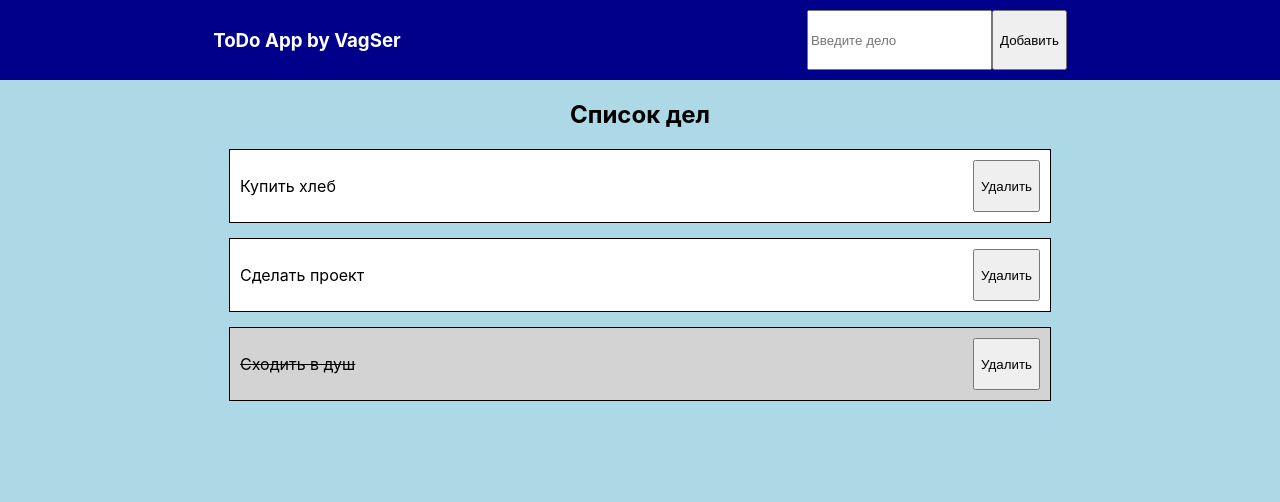
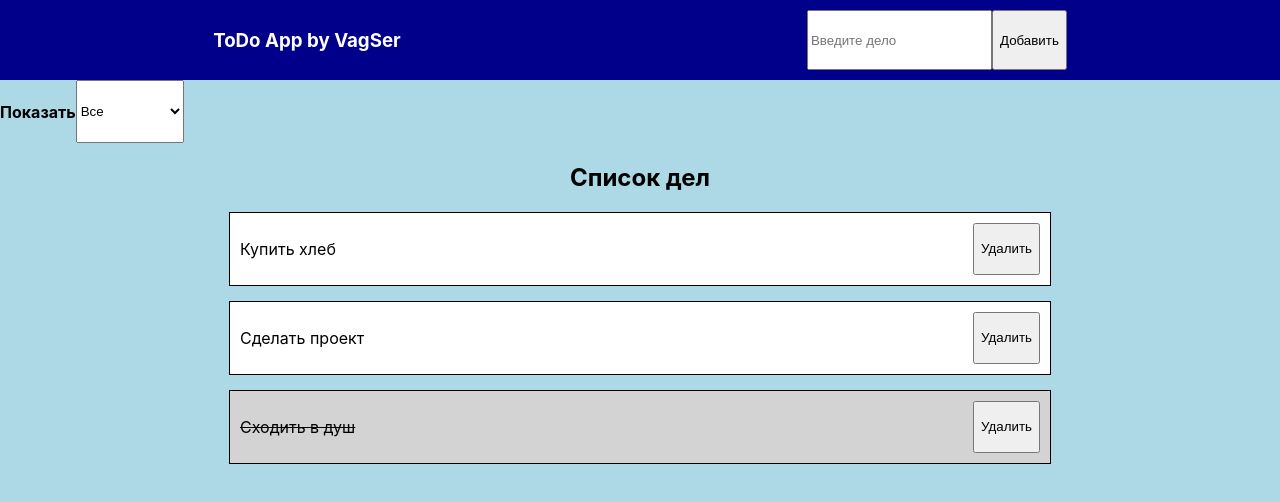
Before and after one commit to VagSer/todo-list, a React (Create React App) app: page / in a window 1280 px wide. Shown: the top 502 px of the page. Built offline with nearby package versions, Linux system fonts and the light colour scheme.

Commit message:
Добавил сортировку

```diff
--- a/src/App.js
+++ b/src/App.js
@@ -1,4 +1,4 @@
-import {useState} from 'react';
+import {useState, useEffect} from 'react';
 import ToDoList from './components/ToDoList';
 import MyHeader from './components/MyHeader';
 
@@ -11,6 +11,17 @@ function App() {
     {id: 1, text: 'Сделать проект', isDone: false},
     {id: 2, text: 'Сходить в душ', isDone: true}
   ])
+
+  const [whatShow, setWhatShow] = useState('all')
+  const [appendedTodos, setAppendedTodos] = useState(allTodos)
+
+  const showTodos = (e) => {
+    setWhatShow(e.target.value)
+    if (e.target.value === 'all') setAppendedTodos(allTodos)
+    else if (e.target.value === 'done') {
+      setAppendedTodos(allTodos.filter(todo => todo.isDone === true))
+    } else setAppendedTodos(allTodos.filter(todo => todo.isDone === false))
+  }
 
   const addTodo = (e) => {
     if (newTodo.text) {
@@ -28,7 +39,18 @@ function App() {
   return (
     <div className='App'>
       <MyHeader newTodo={newTodo} setNewTodo={setNewTodo} addTodo={addTodo}/>
-      <ToDoList title={allTodos.length? 'Список дел' : 'Дел нет'} todos={allTodos} removeTodo={removeTodo}/>
+        <div style={{display:'flex'}}>
+        <h4>Показать</h4>
+        <select
+          value={whatShow}
+          onChange={(e) => showTodos(e)}
+        >
+            <option value="all">Все</option>
+            <option value="done">Сделанные</option>
+            <option value="undone">Несделанные</option>
+        </select>
+      </div>
+      <ToDoList title={allTodos.length? 'Список дел' : 'Дел нет'} todos={appendedTodos} removeTodo={removeTodo}/>
     </div>
   );
 }
```
